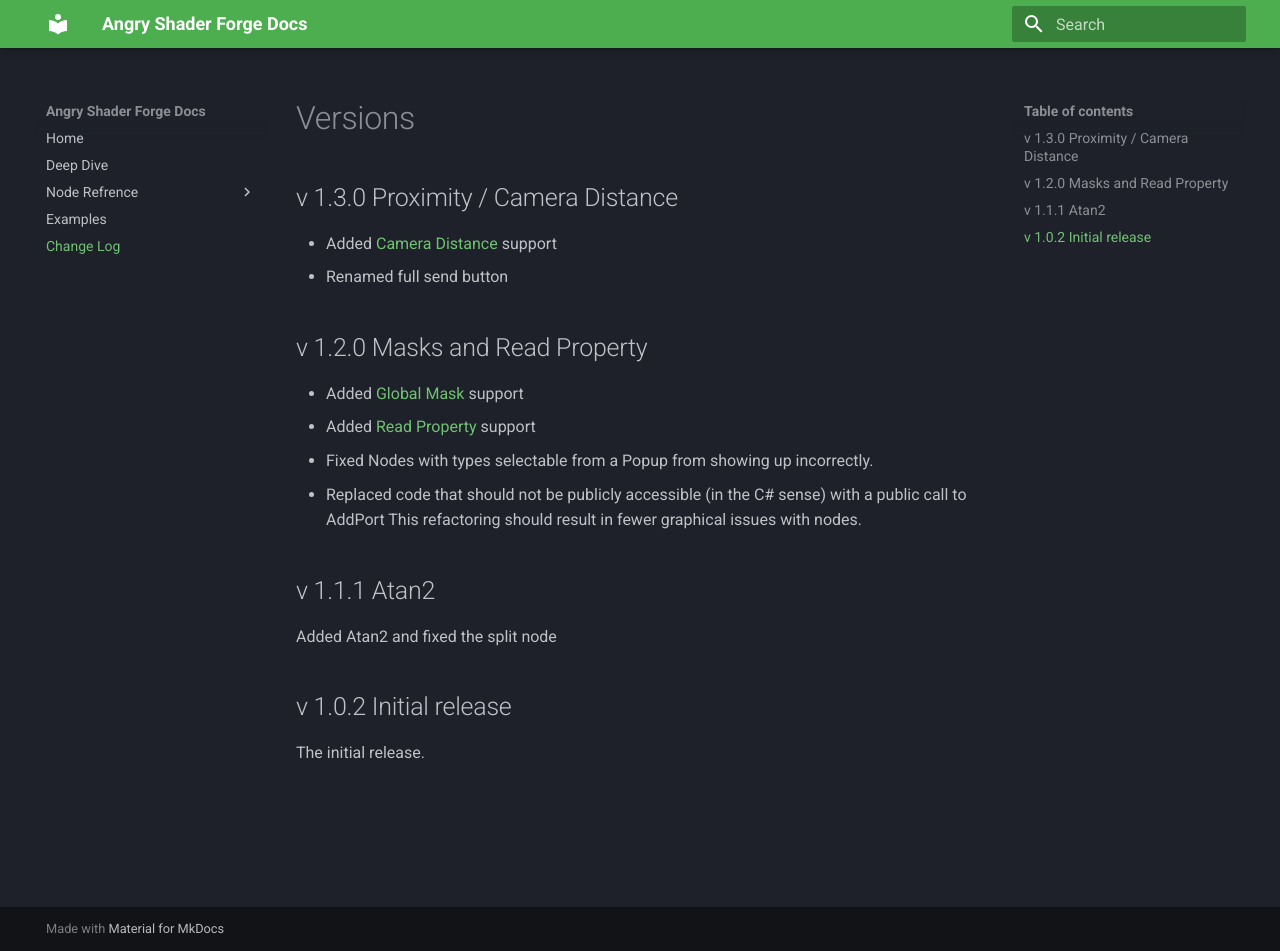
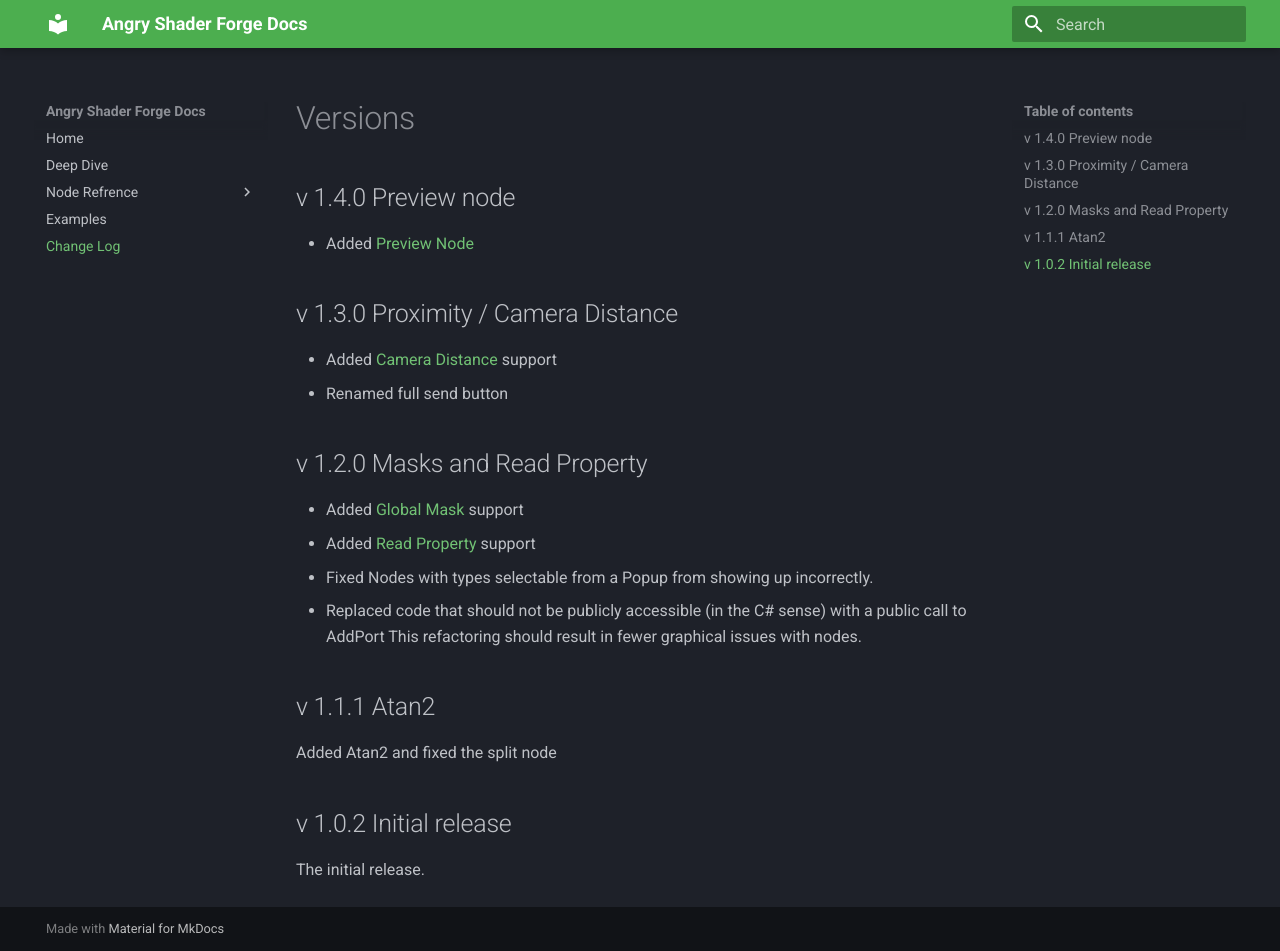
Before and after one commit to AngriestSCV/AngryShaderForgeDocumentation, an MkDocs documentation site: the page built from docs/changelog.md, in a window 1280 px wide and 951 px high. Built offline with MkDocs 1.6.1 and Material for MkDocs 9.7.7, drawn with Linux system fonts in a browser that asks for light colours.

Commit message:
changelog

```diff
--- a/docs/changelog.md
+++ b/docs/changelog.md
@@ -1,4 +1,8 @@
 # Versions
+
+## v 1.4.0 Preview node
+
+- Added [Preview Node](../nodes/#Preview)
 
 ## v 1.3.0 Proximity / Camera Distance
 
```
